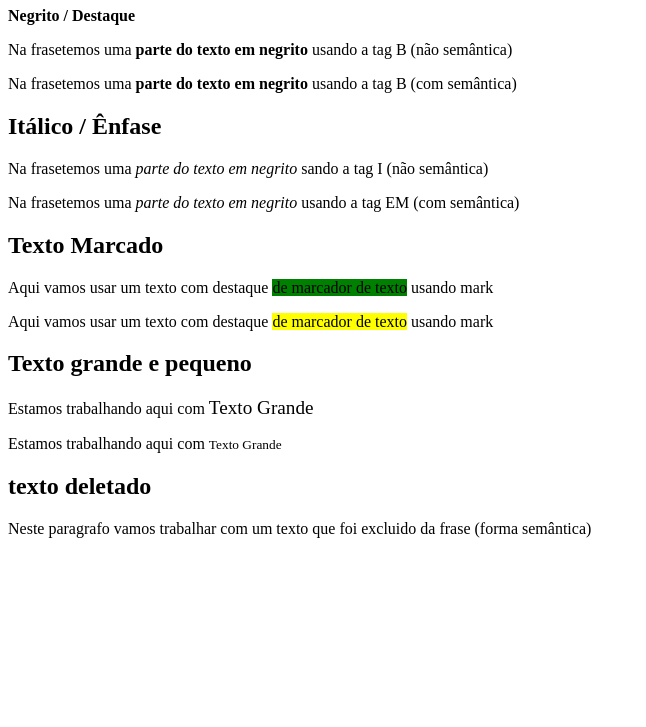
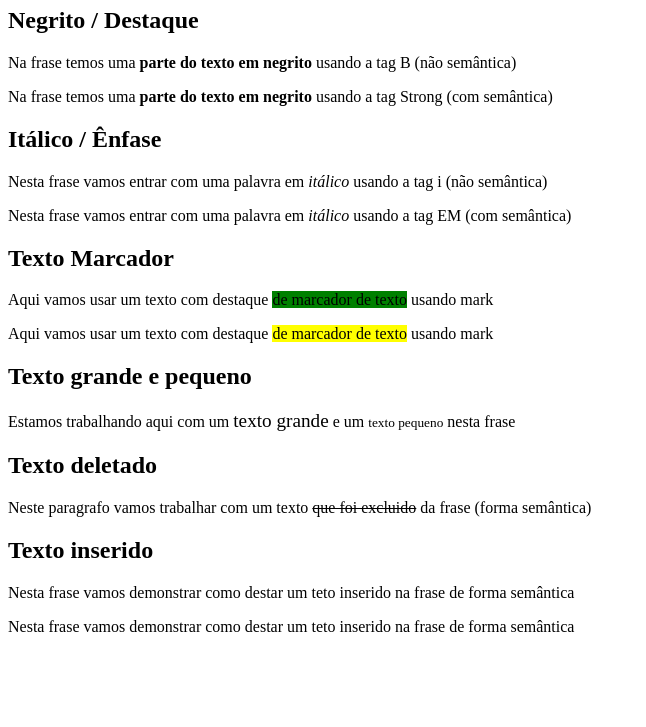
Before and after one commit to Carlos-egn/SS1NB-CC1NB_CSW-26, a plain HTML site: page index.html in a window 1280 px wide. Shown: the part 73-800 px from the top of the page, without its empty margins (0-646 px from the left). Drawn offline with Linux system fonts and the light colour scheme.

Commit message:
Update HTML structure and content for formatting lesson

```diff
--- a/index.html
+++ b/index.html
@@ -1,27 +1,28 @@
 <!DOCTYPE html>
 <html lang="pt-br">
 <head>
-
+    <meta charset="UTF-8">
+    <meta name="viewport" content="width=device-width, initial-scale=1.0">
+    <title>Aula 04</title>
 </head>
 <body>
-    <meta charset="UTF-8">
-    <meta name="viewport" content="width=device-width, initial-scale=1.0">
-    <title>Document</title>
-    <h1>Principais formatações</h1>
-    <strong>Negrito / Destaque</strong>
-    <p>Na frasetemos uma <b>parte do texto em negrito</B> usando a tag B (não semântica)</p>
-    <p>Na frasetemos uma <strong>parte do texto em negrito</strong> usando a tag B (com semântica)</p>
+        <h1>Principais Formatações</h1>
+    <h2>Negrito / Destaque</h2>
+    <p>Na frase temos uma <b> parte do texto em negrito</b> usando a tag B (não semântica)</p>
+    <p>Na frase temos uma <strong> parte do texto em negrito</strong> usando a tag Strong (com semântica)</p>
     <h2>Itálico / Ênfase</h2>
-    <p>Na frasetemos uma <i>parte do texto em negrito</i> sando a tag I (não semântica)</p>
-    <p>Na frasetemos uma <em>parte do texto em negrito</em> usando a tag EM (com semântica)</p>
-    <h2>Texto Marcado</h2>
+    <p>Nesta frase vamos entrar com uma palavra em <i>itálico</i> usando a tag i (não semântica)</p>
+    <p>Nesta frase vamos entrar com uma palavra em <em>itálico</em> usando a tag EM (com semântica)</p>
+    <h2>Texto Marcador</h2>
     <p>Aqui vamos usar um texto com destaque <mark style="background-color: green;">de marcador de texto</mark> usando mark</p>
     <p>Aqui vamos usar um texto com destaque <mark style="background-color: yellow;">de marcador de texto</mark> usando mark</p>
     <h2>Texto grande e pequeno</h2>
-    <p>Estamos trabalhando aqui com <big>Texto Grande</big></p>
-    <p>Estamos trabalhando aqui com <small>Texto Grande</small></p>
-    <h2>texto deletado</h2>
-    <p>Neste paragrafo vamos trabalhar com um texto que foi excluido da frase (forma semântica)</p>
+    <p>Estamos trabalhando aqui com um <big>texto grande</big> e um <small>texto pequeno</small> nesta frase</p>
+    <h2>Texto deletado</h2>
+    <p>Neste paragrafo vamos trabalhar com um texto <del>que foi excluido</del> da frase (forma semântica) </p>
+    <h2>Texto inserido</h2>
+    <p>Nesta frase vamos demonstrar como destar um teto inserido na frase de forma semântica</p>
+    <p>Nesta frase vamos demonstrar como destar um teto inserido na frase de forma semântica</p>
 
 </body>
 </html>
```
